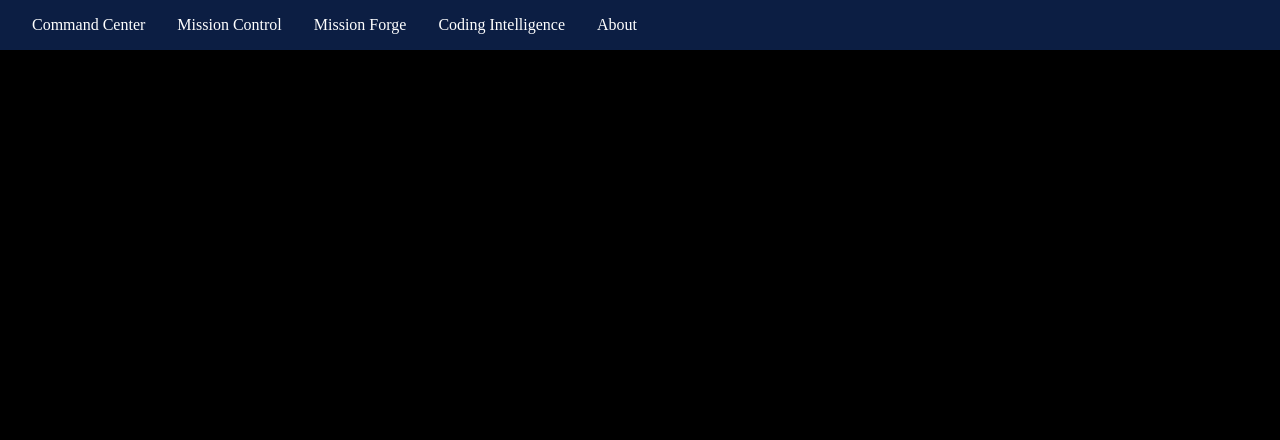
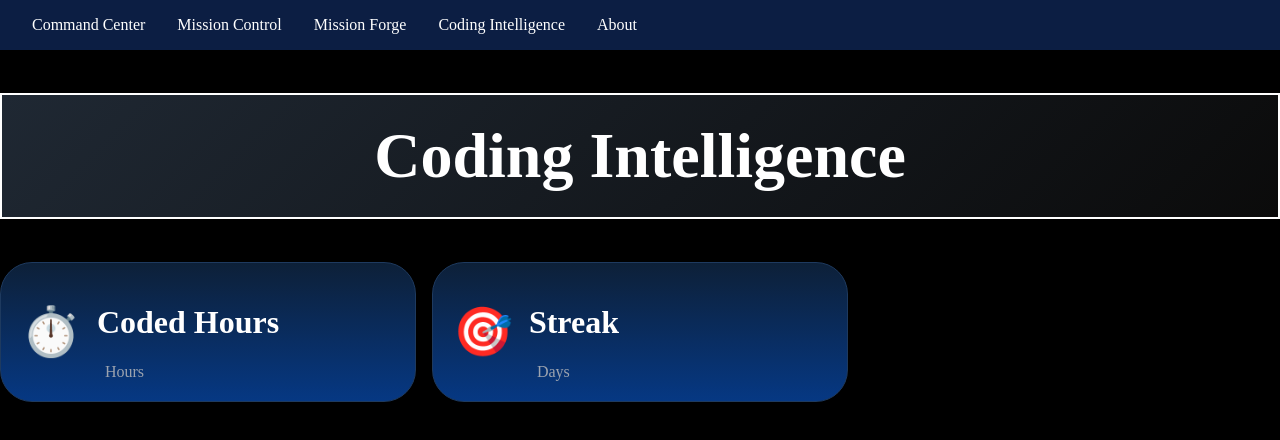
Before and after one commit to srinivasagudi0/StarkOS-Web, a React app in the folder frontend/: page /coding in a window 1280 px wide. Shown: the top 440 px of the page. Built offline with nearby package versions, Linux system fonts and the light colour scheme; no server answers; the HTML template or start-up script is replaced by a standard one.

Commit message:
Add Coding Intelligence feature with API integration for hours and streak

```diff
--- a/frontend/src/app.css
+++ b/frontend/src/app.css
@@ -46,6 +46,15 @@ body {
   border: 2px solid rgb(0, 26, 255);
   text-align: center;
   font-size: 1rem;
+}
+
+.title5 {
+  padding: 1.5rem;
+  color: white;
+  background: linear-gradient(135deg,#1f2833 0%, #0b0b0b 100%);
+  border: 2px solid white;
+  text-align: center;
+  font-size: 4rem;
 }
 
 .cards-row {
--- a/frontend/src/coding.jsx
+++ b/frontend/src/coding.jsx
@@ -1,8 +1,64 @@
+import { useState, useEffect } from 'react'
+
 
 function Code() {
+    const [hackatimeConnected, setHackatimeConnected] = useState(false)
+  const [hours, setHours] = useState(null)
+  useEffect(() => {
+  fetch('/api/hackatime/hours', {
+    credentials: 'include',
+  })
+    .then((response) => response.json())
+    .then((data) => {
+      setHackatimeConnected(data.connected)
+      if (data.connected) {
+        setHours(data.hours)
+      }
+    })
+}, [])
+
+    const [streak, setStreak] = useState(null)
+    useEffect(() => {
+        fetch('/api/hackatime/streak', {
+            credentials: 'include',
+        })
+            .then((response) => response.json())
+            .then((data) => {
+                if (data.connected) {
+                    setStreak(data.streak)
+                }
+        })
+    })
+
     return (
         <main>
-            <h1>Coding Intelligence</h1>
+            <h1 className="title5">Coding Intelligence</h1>
+            <div className="cards-row">
+                <div className="card">
+                    <div className='mission-icon'>⏱️</div>
+                    <div className="content">
+                        <h1>Coded Hours</h1>
+                        <div className="stats">
+                            <span className="number">
+                                {hours}
+                            </span>
+                            <span className="label">Hours</span>
+                        </div>
+                    </div>
+                </div>
+                <div className="card">
+                    <div className='mission-icon'>🎯</div>
+                    <div className="content">
+                        <h1>Streak</h1>
+                        <div className="stats">
+                            <span className="number">
+                                {streak}
+                            </span>
+                            <span className="label">Days</span>
+                        </div>
+                    </div>
+                </div>
+            </div>
         </main>
     )
 }
```
